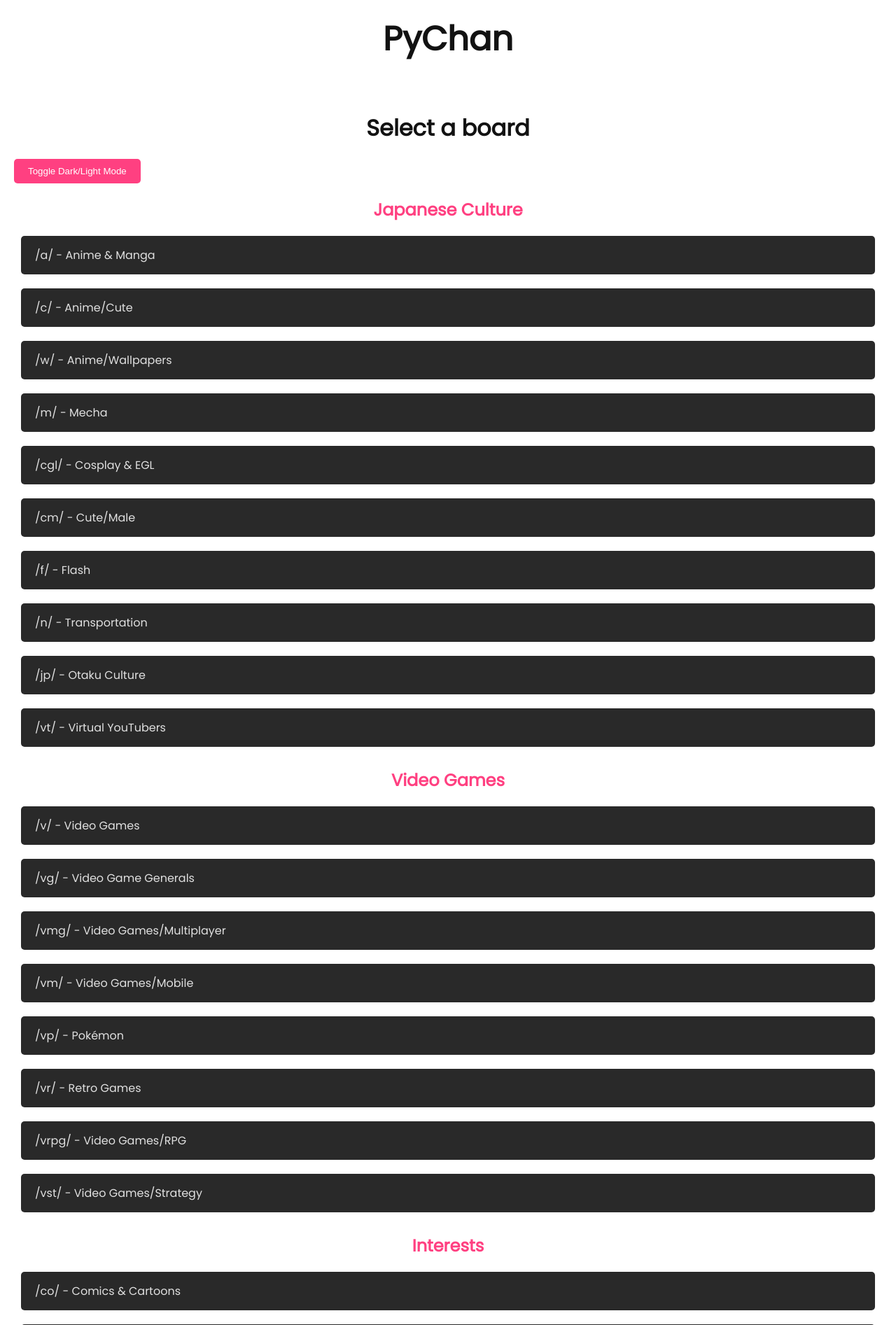
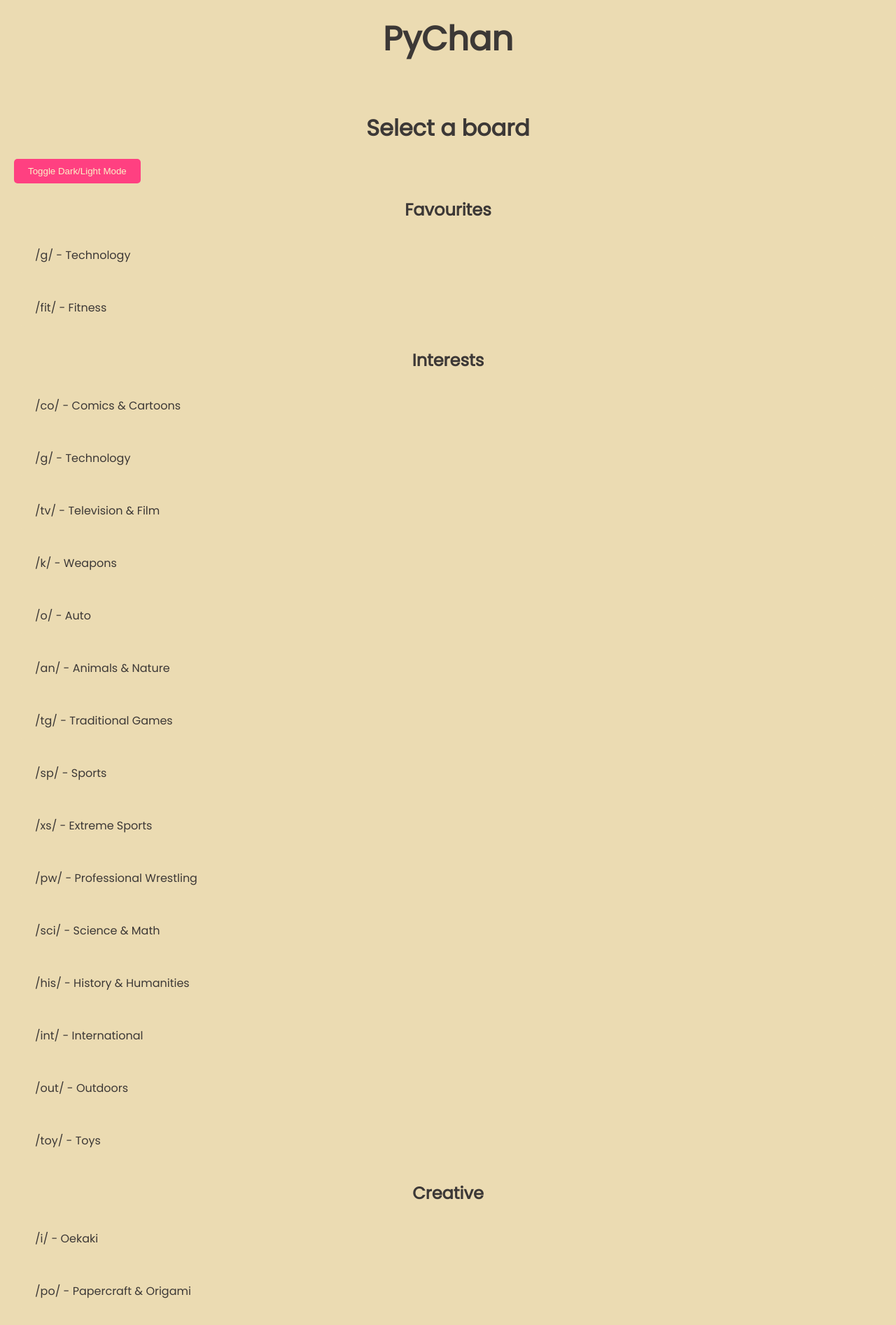
Before and after one commit to alex-ogden/pychan, a Flask app: page / in a window 1280 px wide. Shown: the top 1893 px of the page at 70% size. Run offline with Flask 3, Linux system fonts and the light colour scheme; some libraries are stand-ins or nearby versions.

Commit message:
Some small additions, adding a favourites menu, will add editing capabilities soon

```diff
--- a/app/static/styles/index.css
+++ b/app/static/styles/index.css
@@ -5,8 +5,8 @@
 body {
     font-family: 'Poppins', sans-serif;
     font-size: 16px;
-    background-color: #ffffff; /* Light mode background color */
-    color: #121212; /* Light mode text color */
+    background-color: #ebdbb2; /* Light mode background color */
+    color: #3c3836; /* Light mode text color */
     margin: 0;
     padding: 0;
 }
@@ -18,7 +18,7 @@ main {
 }
 
 main h2 {
-    color: #121212; /* Light mode text color */
+    color: #3c3836; /* Light mode text color */
     font-size: 2rem;
     margin-bottom: 20px;
     text-align: center;
@@ -29,7 +29,7 @@ header h1 {
     margin: 0;
     font-size: 3rem;
     font-weight: bold;
-    color: #121212; /* Light mode text color */
+    color: #3c3836; /* Light mode text color */
     text-align: center;
 }
 
@@ -42,7 +42,7 @@ section h4 {
     margin: 0;
     font-size: 1.5rem;
     font-weight: bold;
-    color: #ff4081; /* Light mode text color */
+    color: #3c3836; /* Light mode text color */
     text-align: center;
 }
 
@@ -64,8 +64,8 @@ li a {
     display: block;
     padding: 15px 20px;
     margin: 5px;
-    background-color: #292929; /* Light mode background color */
-    color: #e0e0e0; /* Light mode text color */
+    background-color: #ebdbb2; /* Light mode background color */
+    color: #3c3836; /* Light mode text color */
     text-decoration: none;
     border-radius: 5px;
     transition: background-color 0.3s ease;
@@ -73,31 +73,31 @@ li a {
 
 li a:hover {
     background-color: #ff4081; /* Light mode background color */
-    color: #121212; /* Light mode text color */
+    color: #3c3836; /* Light mode text color */
 }
 
 /* Dark mode styles */
 
 body.dark-mode {
-    background-color: #121212; /* Dark mode background color */
-    color: #f5f5f5; /* Dark mode text color */
+    background-color: #3c3836; /* Dark mode background color */
+    color: #fbf1c7; /* Dark mode text color */
 }
 
 .dark-mode main h2,
 .dark-mode header h1,
 .dark-mode section h4,
 .dark-mode li a {
-    color: #f5f5f5; /* Dark mode text color */
+    color: #fbf1c7; /* Dark mode text color */
 }
 
 .dark-mode li a {
-    background-color: #292929; /* Dark mode background color */
-    color: #e0e0e0; /* Dark mode text color */
+    background-color: #3c3836; /* Dark mode background color */
+    color: #fbf1c7; /* Dark mode text color */
 }
 
 .dark-mode li a:hover {
     background-color: #ff4081; /* Dark mode background color */
-    color: #121212; /* Dark mode text color */
+    color: #fbf1c7; /* Dark mode text color */
 }
 
 /* Mobile responsiveness */
@@ -123,7 +123,7 @@ body.dark-mode {
 #mode-toggle {
     padding: 10px 20px;
     background-color: #ff4081; /* Button background color */
-    color: #fff; /* Button text color */
+    color: #fbf1c7; /* Button text color */
     border: none;
     border-radius: 5px;
     cursor: pointer;
--- a/app/templates/index.html
+++ b/app/templates/index.html
@@ -22,34 +22,14 @@
   <main>
     <h2>Select a board</h2>
     <button id="mode-toggle">Toggle Dark/Light Mode</button>
-    <section>
-      <h4>Japanese Culture</h4>
-      <ul>
-        <li><a href="/get_boards?board=a&page=1">/a/ - Anime & Manga</a></li>
-        <li><a href="/get_boards?board=c&page=1">/c/ - Anime/Cute</a></li>
-        <li><a href="/get_boards?board=w&page=1">/w/ - Anime/Wallpapers</a></li>
-        <li><a href="/get_boards?board=m&page=1">/m/ - Mecha</a></li>
-        <li><a href="/get_boards?board=cgl&page=1">/cgl/ - Cosplay & EGL</a></li>
-        <li><a href="/get_boards?board=cm&page=1">/cm/ - Cute/Male</a></li>
-        <li><a href="/get_boards?board=cm&page=1">/f/ - Flash</a></li>
-        <li><a href="/get_boards?board=n&page=1">/n/ - Transportation</a></li>
-        <li><a href="/get_boards?board=jp&page=1">/jp/ - Otaku Culture</a></li>
-        <li><a href="/get_boards?board=vt&page=1">/vt/ - Virtual YouTubers</a></li>
-      </ul>
-    </section>
-    <section>
-      <h4>Video Games</h4>
-      <ul>
-        <li><a href="/get_boards?board=v&page=1">/v/ - Video Games</a></li>
-        <li><a href="/get_boards?board=vg&page=1">/vg/ - Video Game Generals</a></li>
-        <li><a href="/get_boards?board=vmg&page=1">/vmg/ - Video Games/Multiplayer</a></li>
-        <li><a href="/get_boards?board=vm&page=1">/vm/ - Video Games/Mobile</a></li>
-        <li><a href="/get_boards?board=vp&page=1">/vp/ - Pokémon</a></li>
-        <li><a href="/get_boards?board=vr&page=1">/vr/ - Retro Games</a></li>
-        <li><a href="/get_boards?board=vrpg&page=1">/vrpg/ - Video Games/RPG</a></li>
-        <li><a href="/get_boards?board=vst&page=1">/vst/ - Video Games/Strategy</a></li>
-      </ul>
-    </section><section>
+		<section>
+			<h4>Favourites</h4>
+			<ul>
+				<li><a href="/get_boards?board=g&page=1">/g/ - Technology</a></li>
+				<li><a href="/get_boards?board=fit&page=1">/fit/ - Fitness</a></li>
+			</ul>
+		</section>
+		<section>
       <h4>Interests</h4>
       <ul>
         <li><a href="/get_boards?board=co&page=1">/co/ - Comics & Cartoons</a></li>
@@ -104,6 +84,34 @@
       </ul>
     </section>
     <section>
+      <h4>Japanese Culture</h4>
+      <ul>
+        <li><a href="/get_boards?board=a&page=1">/a/ - Anime & Manga</a></li>
+        <li><a href="/get_boards?board=c&page=1">/c/ - Anime/Cute</a></li>
+        <li><a href="/get_boards?board=w&page=1">/w/ - Anime/Wallpapers</a></li>
+        <li><a href="/get_boards?board=m&page=1">/m/ - Mecha</a></li>
+        <li><a href="/get_boards?board=cgl&page=1">/cgl/ - Cosplay & EGL</a></li>
+        <li><a href="/get_boards?board=cm&page=1">/cm/ - Cute/Male</a></li>
+        <li><a href="/get_boards?board=cm&page=1">/f/ - Flash</a></li>
+        <li><a href="/get_boards?board=n&page=1">/n/ - Transportation</a></li>
+        <li><a href="/get_boards?board=jp&page=1">/jp/ - Otaku Culture</a></li>
+        <li><a href="/get_boards?board=vt&page=1">/vt/ - Virtual YouTubers</a></li>
+      </ul>
+    </section>
+    <section>
+      <h4>Video Games</h4>
+      <ul>
+        <li><a href="/get_boards?board=v&page=1">/v/ - Video Games</a></li>
+        <li><a href="/get_boards?board=vg&page=1">/vg/ - Video Game Generals</a></li>
+        <li><a href="/get_boards?board=vmg&page=1">/vmg/ - Video Games/Multiplayer</a></li>
+        <li><a href="/get_boards?board=vm&page=1">/vm/ - Video Games/Mobile</a></li>
+        <li><a href="/get_boards?board=vp&page=1">/vp/ - Pokémon</a></li>
+        <li><a href="/get_boards?board=vr&page=1">/vr/ - Retro Games</a></li>
+        <li><a href="/get_boards?board=vrpg&page=1">/vrpg/ - Video Games/RPG</a></li>
+        <li><a href="/get_boards?board=vst&page=1">/vst/ - Video Games/Strategy</a></li>
+      </ul>
+    </section>
+    <section>
       <h4>Misc. (NSFW)</h4>
       <ul>
         <li><a href="/get_boards?board=b&page=1">/b/ - Random</a></li>
--- a/app/templates/showthread.html
+++ b/app/templates/showthread.html
@@ -13,12 +13,12 @@
   <link rel="apple-touch-icon" href="../static/icons/icon-192x192.png">
   <meta name="apple-mobile-web-app-status-bar" content="#BB86FC">
   <meta name="theme-color" content="#BB86FC">
-  <title>4chan /{{ required_board }}/ - {{ thread_no }}</title>
+  <title>4chan /{{ board_letter }}/ - {{ thread_no }}</title>
 </head>
 <body>
   <main>
     <header>
-      <h1>4Chan - /{{ required_board }}/ - {{ thread_no }}</h1>
+      <h1>4Chan - /{{ board_letter }}/ - {{ thread_no }}</h1>
       <button id="mode-toggle">Toggle Dark/Light Mode</button>
     </header>
     {% for item in posts %}
```
Also changed, not shown: app/static/styles/showboard.css (+17 -13 lines), app/static/styles/showthread.css (+16 -16 lines).
